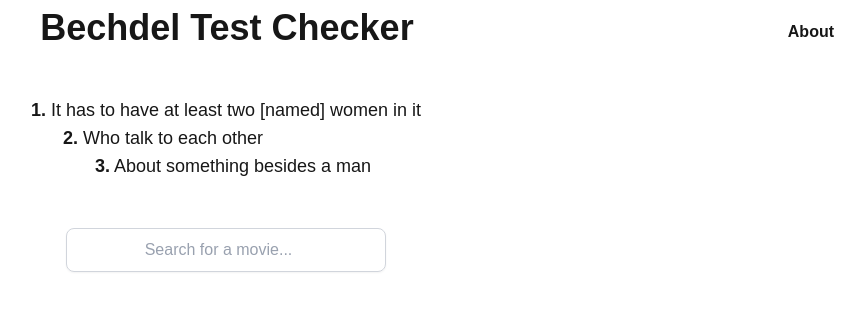
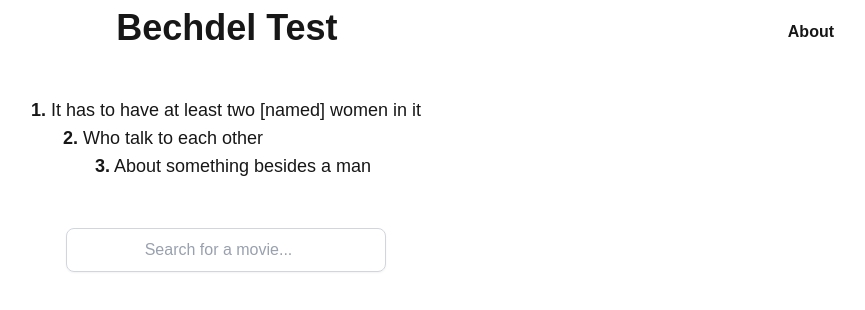
Before and after one commit to jacobadam/bechdel-wallace-test, a Next.js app: page / in a window 1280 px wide. Shown: the top 310 px of the page, without its empty margins (414-1279 px from the left). Built offline with nearby package versions, Linux system fonts and the light colour scheme.

Commit message:
update title

```diff
--- a/src/app/page.tsx
+++ b/src/app/page.tsx
@@ -38,7 +38,7 @@ const Home: React.FC = () => {
           />
         </div>
         <h1 className="relative flex-1 font-extrabold text-center text-lg sm:text-4xl mt-2 justify-center">
-          Bechdel Test Checker
+          Bechdel Test
         </h1>
 
         <div className="mt-4 mr-8 text-xs sm:text-base">
```
